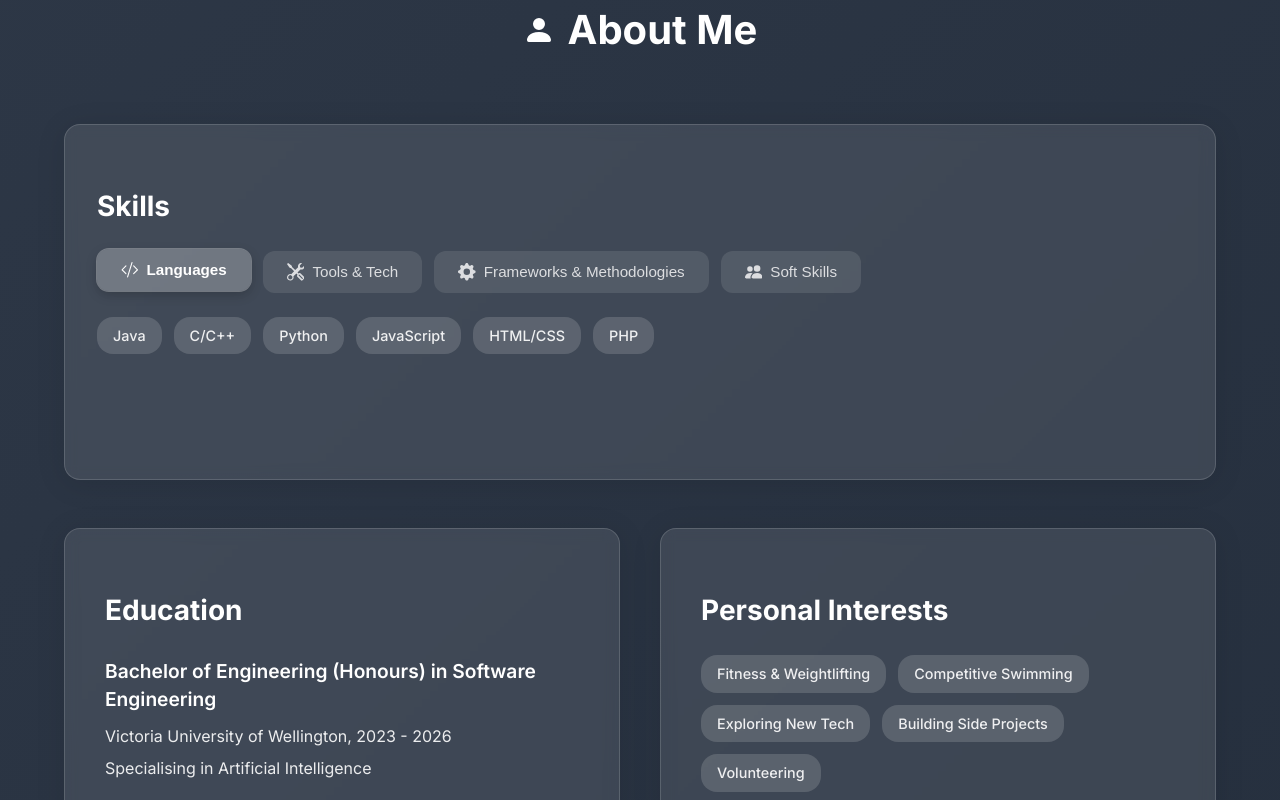
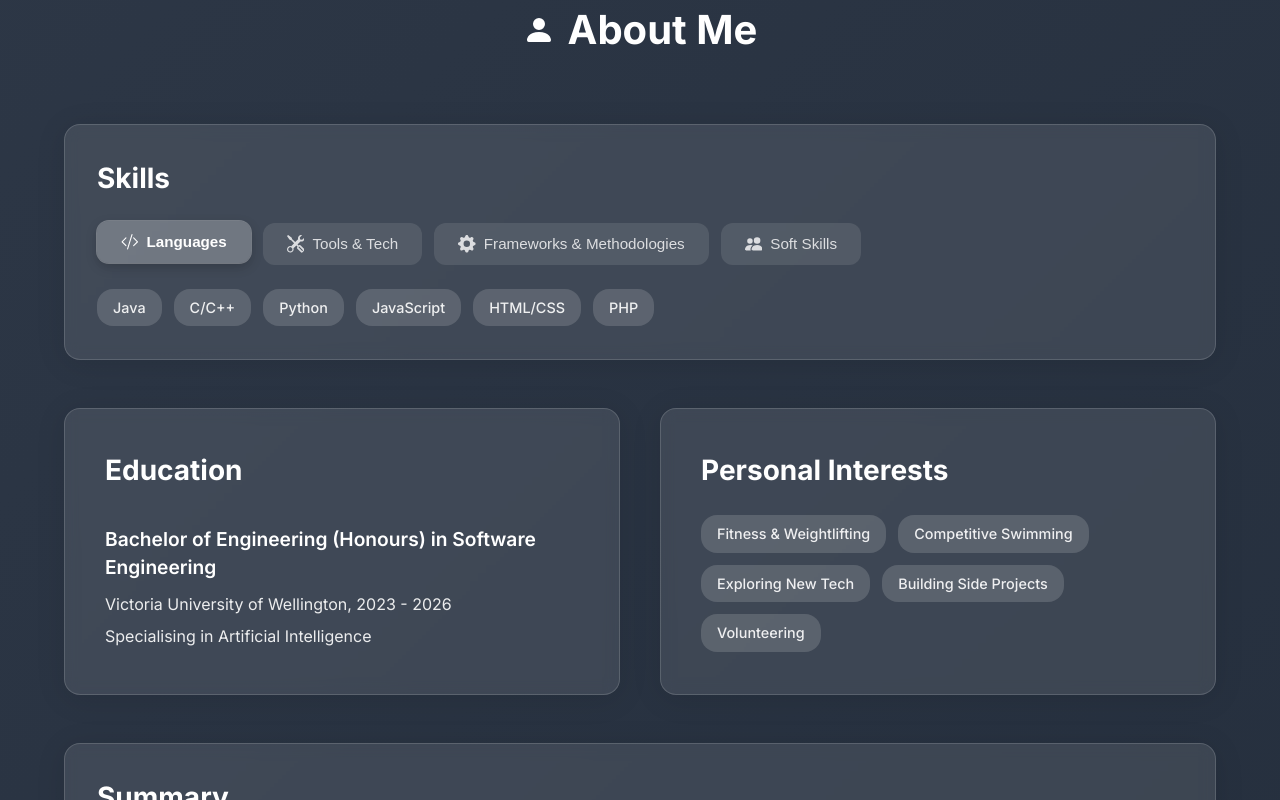
Before and after one commit to amaklakovv/portfolio, a React (Vite) app: page / in a window 1280 px wide. Shown: the part 920-1720 px from the top of the page. Built offline with nearby package versions, Linux system fonts and the light colour scheme.

Commit message:
added animation for skills container resizing and fixed gaps in containers

```diff
--- a/src/components/About.jsx
+++ b/src/components/About.jsx
@@ -24,7 +24,7 @@ function About() {
 
         {/* Container for Education and Personal Interests */}
         <div className="about-cards-container">
-          <GlassCard hoverIntensity={2}>
+          <GlassCard hoverIntensity={2} className="education-card">
             <h3>Education</h3>
             <div className="education-entry">
               <h4>Bachelor of Engineering (Honours) in Software Engineering</h4>
--- a/src/components/App.css
+++ b/src/components/App.css
@@ -102,7 +102,7 @@
   text-align: left;
   display: flex;
   flex-direction: column;
-  gap: 1rem;
+  gap: 0.5rem;
 }
 
 /* Style for the heading within the summary card */
@@ -119,12 +119,15 @@
 /* Main Skills Card */
 .skills-main-card {
   margin-bottom: 3rem;
-  padding: 1.5rem 2.5rem;
+  padding: 2.5rem;
+  display: flex;
+  flex-direction: column;
+  gap: 1.5rem;
 }
 
 .skills-main-card h3 {
   font-size: 1.75rem;
-  margin-bottom: 1.5rem;
+  margin: 0;
   color: white;
   text-align: left;
 }
@@ -177,7 +180,10 @@
 }
 
 .skills-list-content {
-  min-height: 130px;
+  /* Height is set dynamically by the SkillsTabs component */
+  /* Transition makes the height change smooth */
+  transition: height 0.35s ease-in-out;
+  overflow: hidden; /* Prevents content from overflowing during the transition */
 }
 
 /* Container for Education and Personal Interests cards */
@@ -189,13 +195,20 @@
 }
 
 .about-cards-container .glass-card {
-  padding: 2rem 2.5rem;
+  padding: 2.5rem;
   text-align: left;
+  display: flex;
+  flex-direction: column;
+  gap: 1.5rem;
+}
+
+.about-cards-container .education-card {
+  gap: 0.5rem;
 }
 
 .about-cards-container h3 {
   font-size: 1.75rem;
-  margin-bottom: 1.5rem;
+  margin: 0;
   color: white;
 }
 
--- a/src/components/SkillsTabs.jsx
+++ b/src/components/SkillsTabs.jsx
@@ -1,4 +1,4 @@
-import React, { useState } from 'react';
+import React, { useState, useLayoutEffect, useRef } from 'react';
 import GlassCard from './GlassCard';
 import { useOnScreen } from '../hooks/useOnScreen';
 import { BsCodeSlash, BsTools, BsGearFill, BsPeopleFill } from 'react-icons/bs';
@@ -43,8 +43,21 @@ const SkillsList = ({ skills }) => {
 
 export const SkillsTabs = () => {
   const [activeCategory, setActiveCategory] = useState(skillsConfig[0].name);
+  const contentContainerRef = useRef(null); // The element that will be animated
+  const contentWrapperRef = useRef(null);   // The element whose height we measure
 
   const activeSkills = skillsConfig.find(cat => cat.name === activeCategory)?.skills || [];
+
+  // Smoothly animates the height of the container when the content changes
+  useLayoutEffect(() => {
+    const containerEl = contentContainerRef.current;
+    const wrapperEl = contentWrapperRef.current;
+    if (containerEl && wrapperEl) {
+      // Set container height to the measured height of the inner wrapper, the inner wrapper always has the correct auto height of its content
+      containerEl.style.height = `${wrapperEl.clientHeight}px`;
+    }
+    // Rerun this effect whenever the active skills change
+  }, [activeSkills]);
 
   return (
     <GlassCard className="skills-main-card" hoverIntensity={2}>
@@ -62,11 +75,13 @@ export const SkillsTabs = () => {
             </button>
           ))}
         </div>
-        <div className="skills-list-content">
+        <div ref={contentContainerRef} className="skills-list-content">
+          <div ref={contentWrapperRef}>
             {/*
-              Tells React to create a new instance of SkillsList whenever the activeCategory changes.
+              Tells React to create a new instance of SkillsList whenever the activeCategory changes
             */}
             <SkillsList key={activeCategory} skills={activeSkills} />
+          </div>
         </div>
       </div>
     </GlassCard>
--- a/src/data/projectsData.js
+++ b/src/data/projectsData.js
@@ -16,7 +16,7 @@ export const projects = [
   {
     title: 'AI Chrome Extension',
     description: 'Engineered a Chrome extension that automatically processes and summarises Gmail inbox content using AI. Uses a secure FastAPI backend with AI integration and implemented OAuth2 authentication for Gmail access.',
-    tags: ['APIs', 'Python', 'JavaScript', 'Chrome Extensions', 'AI', 'Problem Solving'],
+    tags: ['APIs', 'Python', 'JavaScript', 'Chrome Extensions', 'Problem Solving'],
     liveUrl: null,
     githubUrl: 'https://github.com/amaklakovv/email-extension'
   },
```
